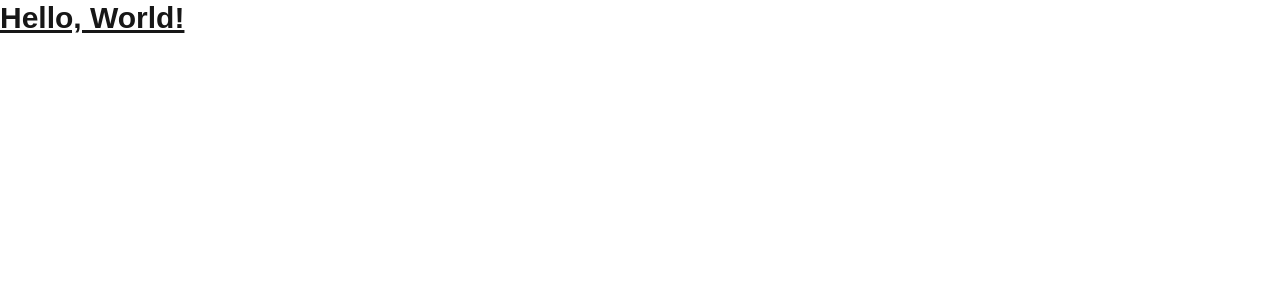
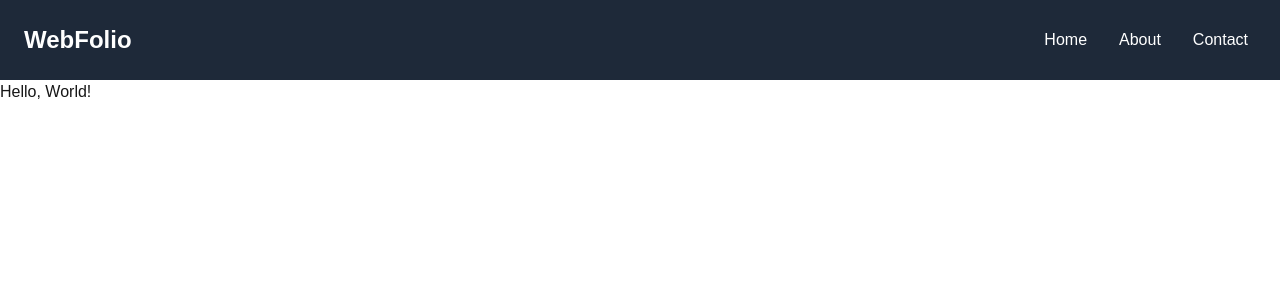
Before and after one commit to axvolkzki/webfolio, a Next.js app: page / in a window 1280 px wide. Shown: the top 300 px of the page. Built offline with nearby package versions, Linux system fonts and the light colour scheme.

Commit message:
Added: Navbar by AyyazTech tutorial

```diff
--- /dev/null
+++ b/src/app/components/Navbar.tsx
@@ -0,0 +1,76 @@
+"use client";
+
+import { get } from 'http';
+import Link from 'next/link';
+import { use, useEffect, useState } from 'react';
+
+export default function Navbar() {
+  const [isOpen, setIsOpen] = useState(false);
+
+  function getMenuClasses() {
+    let menuClasses = [];
+
+    if (isOpen) {
+      menuClasses = [
+        "flex",
+        "flex-col",
+        "md:flex-row",
+        "absolute",
+        "top-[60px]",
+        "bg-gray-800",
+        "w-full",
+        "p-4",
+        "left-0",
+        "gap-10",
+      ];
+    } else {
+      menuClasses = [
+        "hidden",
+        "md:flex",
+        "md:items-center",
+        "md:gap-4",
+      ];
+    }
+
+    return menuClasses.join(" ");
+  }
+
+  return (
+    <nav className="bg-gray-800 text-white p-4 sm:p-6 md:flex md:justify-between md:items-center">
+        <div className="container mx-auto flex justify-between items-center">
+            <a href="" className="text-2xl font-bold">
+                WebFolio
+            </a>
+
+            <div className={getMenuClasses()}>
+                <Link href="/" className="mx-2 hover:text-gray-300">
+                    Home
+                </Link>
+
+                <Link href="/about" className="mx-2 hover:text-gray-300">
+                    About
+                </Link>
+
+                <Link href="/contact" className="mx-2 hover:text-gray-300">
+                    Contact
+                </Link>
+            </div>
+
+            <div className="md:hidden flex items-center">
+                <button onClick={() => {
+                    setIsOpen(!isOpen);
+                    }}
+                >
+                    <svg className="w-6 h-6" fill="none" stroke="currentColor" viewBox="0 0 24 24">
+                        { isOpen ? (
+                            <path strokeLinecap="round" strokeLinejoin="round" strokeWidth={2} d="M6 18L18 6M6 6l12 12" />
+                        ) : (
+                            <path strokeLinecap="round" strokeLinejoin="round" strokeWidth={2} d="M4 6h16M4 12h16m-7 6h7" />
+                        )}
+                    </svg>
+                </button>
+            </div>
+        </div>
+    </nav>
+  );
+}
--- a/src/app/layout.tsx
+++ b/src/app/layout.tsx
@@ -1,6 +1,7 @@
 import type { Metadata } from "next";
 import { Geist, Geist_Mono } from "next/font/google";
 import "./globals.css";
+import Navbar from "./components/Navbar";
 
 const geistSans = Geist({
   variable: "--font-geist-sans",
@@ -14,7 +15,7 @@ const geistMono = Geist_Mono({
 
 export const metadata: Metadata = {
   title: "WebFolio",
-  description: "AJ's Website Portfolio",
+  description: "Showcasing my work and projects",
 };
 
 export default function RootLayout({
@@ -24,9 +25,9 @@ export default function RootLayout({
 }>) {
   return (
     <html lang="en">
-      <body
-        className={`${geistSans.variable} ${geistMono.variable} antialiased`}
-      >
+      <body className={`${geistSans.variable} ${geistMono.variable} antialiased`}>
+        <Navbar />
+
         {children}
       </body>
     </html>
--- a/src/app/page.tsx
+++ b/src/app/page.tsx
@@ -1,10 +1,18 @@
-import Image from "next/image";
 
 export default function Home() {
   return (
-    <h1 className="text-3xl font-bold underline">
+    <div className="">
+      {/* SECTION 1 - HEADER + HERO */}
       Hello, World!
-    </h1>
+
+      {/* SECTION 2 - SKILLS */}
+
+
+      {/* SECTION 3 - PROJECTS */}
+
+
+      {/* SECTION 4 - ABOUT ME + CONTACT */}
+    </div>
     // <div className="font-sans grid grid-rows-[20px_1fr_20px] items-center justify-items-center min-h-screen p-8 pb-20 gap-16 sm:p-20">
     //   <main className="flex flex-col gap-[32px] row-start-2 items-center sm:items-start">
     //     <Image
```
Also changed, not shown: 1 other file (tests, documents, lock files or other folders).
